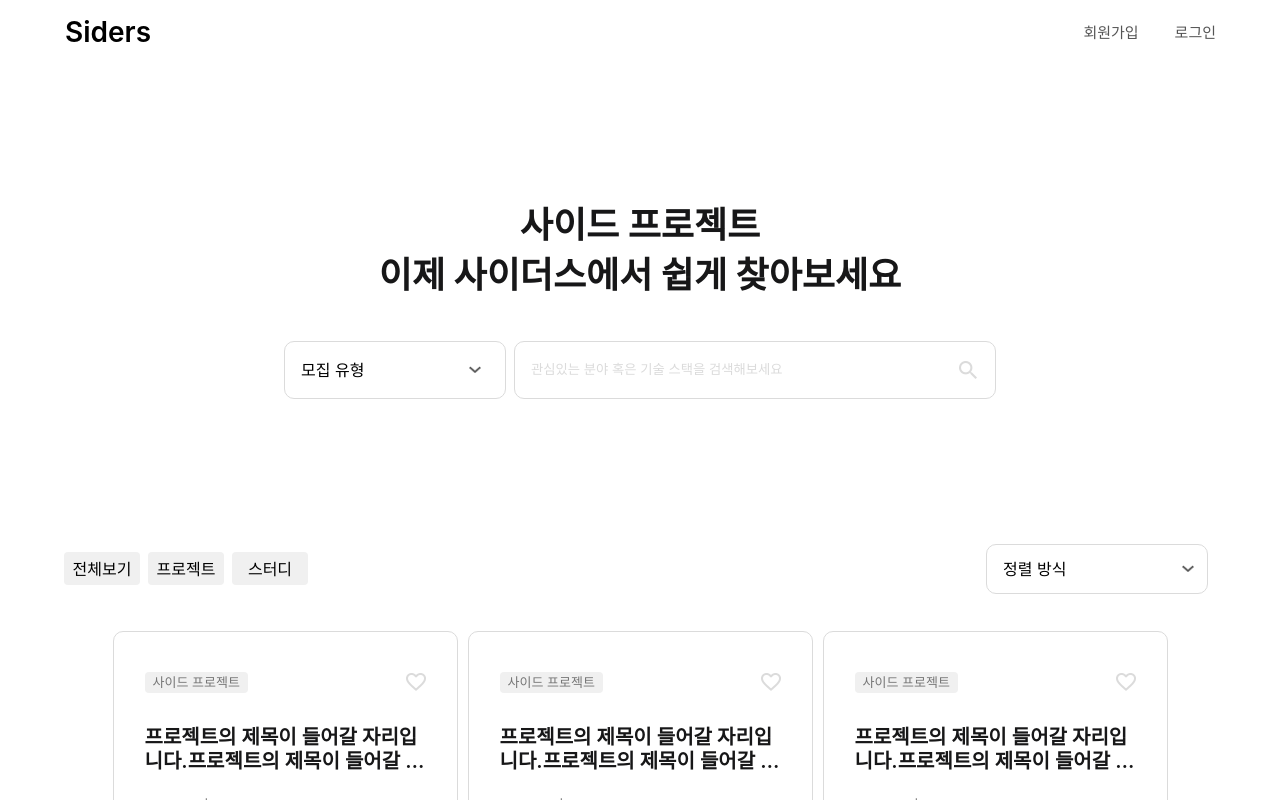
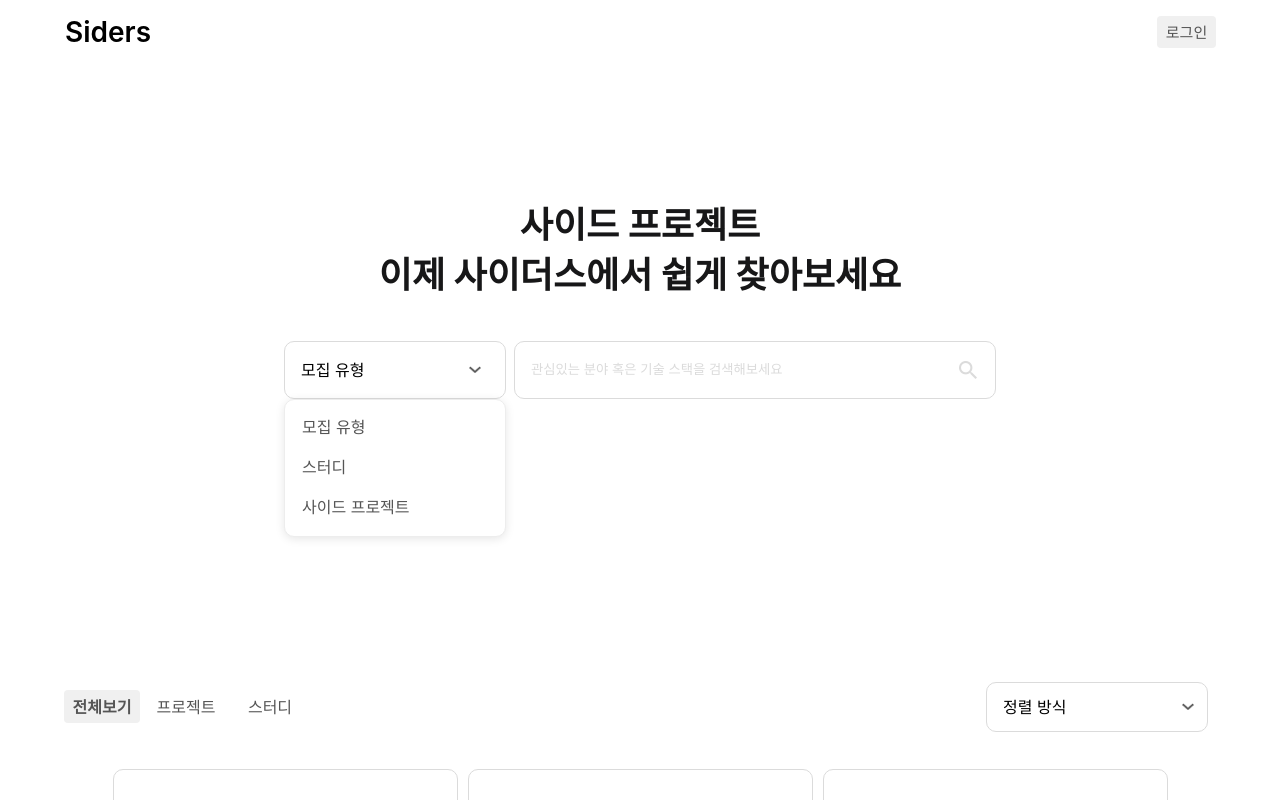
Before and after one commit to jusunjo/siders, a React (Create React App) app: page / in a window 1280 px wide. Shown: the top 800 px of the page. Built offline with nearby package versions, Linux system fonts and the light colour scheme; a web font is replaced by a local one.

Commit message:
feat : select box 구현

```diff
--- a/src/components/Header.tsx
+++ b/src/components/Header.tsx
@@ -25,6 +25,14 @@ const StyledHeader = styled.div`
         font-size: 15px;
         color: #555555;
         .signIn {
+            cursor: pointer;
+            display: flex;
+            align-items: center;
+            justify-content: center;
+            background: #f0f0f0;
+            width: 59px;
+            height: 32px;
+            border-radius: 4px;
             margin-left: 36px;
         }
     }
@@ -39,7 +47,6 @@ const Header = ({ setModalOpen }: { setModalOpen: any }) => {
         <StyledHeader>
             <div className="logo">Siders</div>
             <div className="sign">
-                <div className="signUp">회원가입</div>
                 <div onClick={showModal} className="signIn">
                     로그인
                 </div>
--- a/src/page/MainPage.tsx
+++ b/src/page/MainPage.tsx
@@ -42,7 +42,7 @@ const StyledMainPage = styled.div`
         justify-content: center;
 
         .category {
-            margin-right: 8px;
+            /* margin-right: 8px; */
             display: flex;
             align-items: center;
             justify-content: space-between;
@@ -51,6 +51,7 @@ const StyledMainPage = styled.div`
             background: #ffffff;
             border: 1px solid #dbdbdb;
             border-radius: 10px;
+            cursor: pointer;
 
             .categoryText {
                 margin-left: 16px;
@@ -60,11 +61,34 @@ const StyledMainPage = styled.div`
                 width: 12px;
                 height: 7px;
                 margin-right: 24px;
+            }
+        }
+
+        .toggleCategory {
+            background: #ffffff;
+            border: 1px solid #ededed;
+            box-shadow: 0px 2px 10px rgba(0, 0, 0, 0.1);
+            border-radius: 10px;
+            padding: 8px;
+
+            .toggleCategoryValue {
+                line-height: 19px;
+                text-align: center;
+                color: #555555;
+                width: 204px;
+                height: 40px;
+                display: flex;
+                align-items: center;
                 cursor: pointer;
+                border-radius: 4px;
+                :hover {
+                    background: #f0f0f0;
+                }
             }
         }
 
         .searchBar {
+            margin-left: 8px;
             display: flex;
             align-items: center;
             justify-content: space-between;
@@ -97,16 +121,30 @@ const StyledMainPage = styled.div`
 
         .filtering {
             display: flex;
+            color: #555555;
+            .all,
+            .project,
+            .study {
+                display: flex;
+                justify-content: center;
+                align-items: center;
+                margin-right: 8px;
+                cursor: pointer;
+                width: 76px;
+                height: 33px;
+                border-radius: 4px;
+            }
 
-            div {
+            .selectCategory {
+                cursor: pointer;
                 display: flex;
                 justify-content: center;
                 align-items: center;
                 margin-right: 8px;
                 background-color: #f0f0f0;
+                font-weight: 600;
                 width: 76px;
                 height: 33px;
-
                 border-radius: 4px;
             }
         }
@@ -121,8 +159,20 @@ const StyledMainPage = styled.div`
 `;
 const MainPage = () => {
     const [modalOpen, setModalOpen] = useState(false);
+    const [selectFilter, setSelectFilter] = useState("all");
+    const [selectCategory, setSelectCategory] = useState("모집 유형");
 
-    console.log(modalOpen);
+    const handleFilter = (value: any) => {
+        if (value.target.className === "all") {
+            setSelectFilter("all");
+        } else if (value.target.className === "project") {
+            setSelectFilter("project");
+        } else if (value.target.className === "study") {
+            setSelectFilter("study");
+        }
+    };
+
+    console.log(selectCategory);
 
     return (
         <>
@@ -133,9 +183,22 @@ const MainPage = () => {
                     <div className="secondIntro">이제 사이더스에서 쉽게 찾아보세요</div>
                 </div>
                 <div className="search">
-                    <div className="category">
-                        <div className="categoryText">모집 유형</div>
-                        <img alt="vector" className="vector" src={process.env.PUBLIC_URL + `/assets/Vector.png`} />
+                    <div>
+                        <div className="category">
+                            <div className="categoryText">{selectCategory}</div>
+                            <img alt="vector" className="vector" src={process.env.PUBLIC_URL + `/assets/Vector.png`} />
+                        </div>
+                        <div className="toggleCategory">
+                            <div onClick={() => setSelectCategory("모집 유형")} className="toggleCategoryValue">
+                                &nbsp;&nbsp;모집 유형
+                            </div>
+                            <div onClick={() => setSelectCategory("스터디")} className="toggleCategoryValue">
+                                &nbsp;&nbsp;스터디
+                            </div>
+                            <div onClick={() => setSelectCategory("사이드 프로젝트")} className="toggleCategoryValue">
+                                &nbsp;&nbsp;사이드 프로젝트
+                            </div>
+                        </div>
                     </div>
                     <div className="searchBar">
                         <input type="text" className="searchInput" placeholder="관심있는 분야 혹은 기술 스택을 검색해보세요" />
@@ -144,9 +207,15 @@ const MainPage = () => {
                 </div>
                 <div className="filter">
                     <div className="filtering">
-                        <div className="all">전체보기</div>
-                        <div className="project">프로젝트</div>
-                        <div className="study">스터디</div>
+                        <div onClick={(e) => handleFilter(e)} className={selectFilter === "all" ? "selectCategory" : "all"}>
+                            전체보기
+                        </div>
+                        <div onClick={(e) => handleFilter(e)} className={selectFilter === "project" ? "selectCategory" : "project"}>
+                            프로젝트
+                        </div>
+                        <div onClick={(e) => handleFilter(e)} className={selectFilter === "study" ? "selectCategory" : "study"}>
+                            스터디
+                        </div>
                     </div>
                     <SelectBox text={"정렬 방식"} />
                 </div>
```
